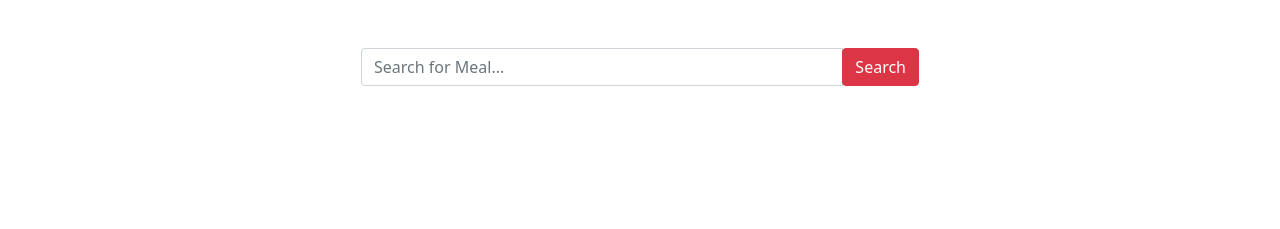
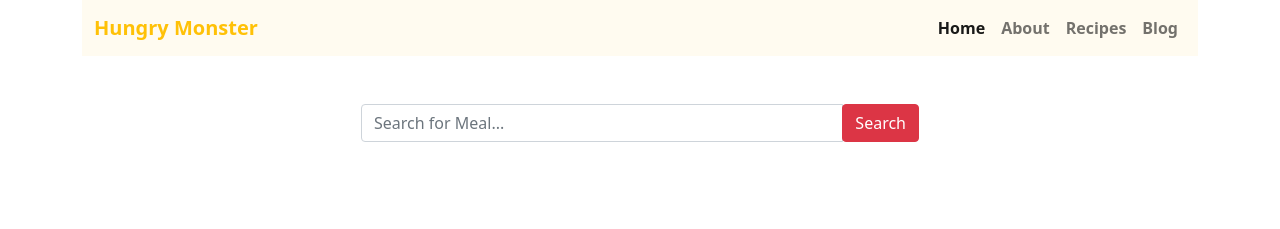
Before and after one commit to ShahadatHossain2/Hungry-Monster, a plain HTML site: page index.html in a window 1280 px wide. Drawn offline with nearby package versions, Linux system fonts and the light colour scheme.

Commit message:
navbar added

```diff
--- a/index.html
+++ b/index.html
@@ -8,6 +8,26 @@
     <link rel="stylesheet" href="style.css">
 </head>
 <body>
+    <header class="container">
+        <nav class="navbar navbar-expand-lg navbar-light" style="background-color:#FFFBF0;">
+            <div class="container-fluid">
+              <a class="navbar-brand text-warning fw-bold" href="#">Hungry Monster</a>
+              <button class="navbar-toggler" type="button" data-bs-toggle="collapse" data-bs-target="#navbarNavAltMarkup" aria-controls="navbarNavAltMarkup" aria-expanded="false" aria-label="Toggle navigation">
+                <span class="navbar-toggler-icon"></span>
+              </button>
+              <div class="collapse navbar-collapse justify-content-md-end" id="navbarNavAltMarkup">
+                <div class="navbar-nav fw-bold">
+                  <a class="nav-link active" aria-current="page" href="#">Home</a>
+                  <a class="nav-link" href="#">About</a>
+                  <a class="nav-link" href="#">Recipes</a>
+                  <a class="nav-link" href="#">Blog</a>
+                </div>
+              </div>
+            </div>
+          </nav>
+    </header>
+
+    <main>
         <div class="container">
             <form class="col-md-6 m-auto py-5">
                 <div class="input-group mb-3">
@@ -26,6 +46,8 @@
 
             </div>
         </div>
+    </main>
+
     <script src="script.js"></script>
 </body>
 </html>
```
Lines whose indentation alone changed are shown as unchanged.
